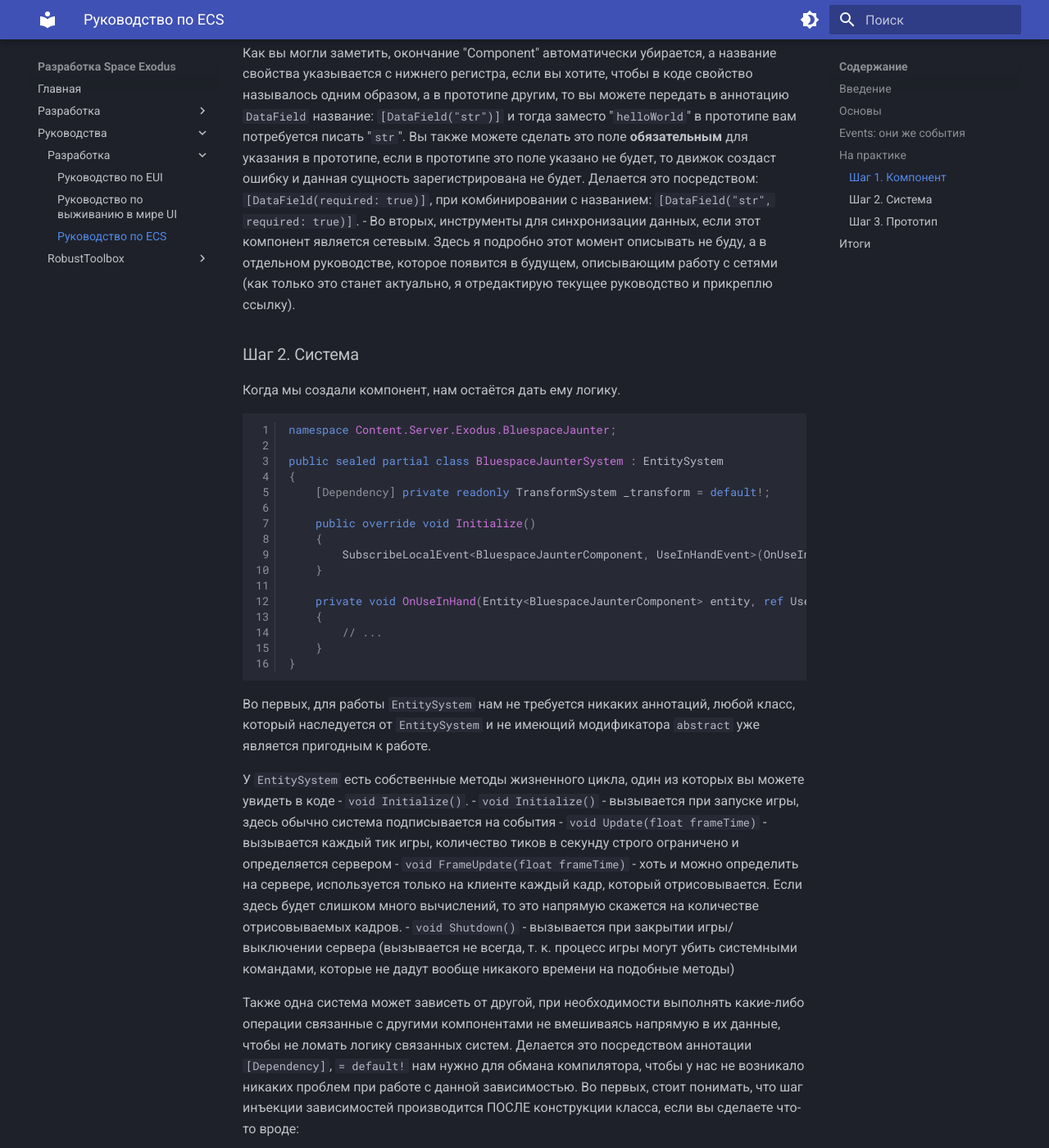
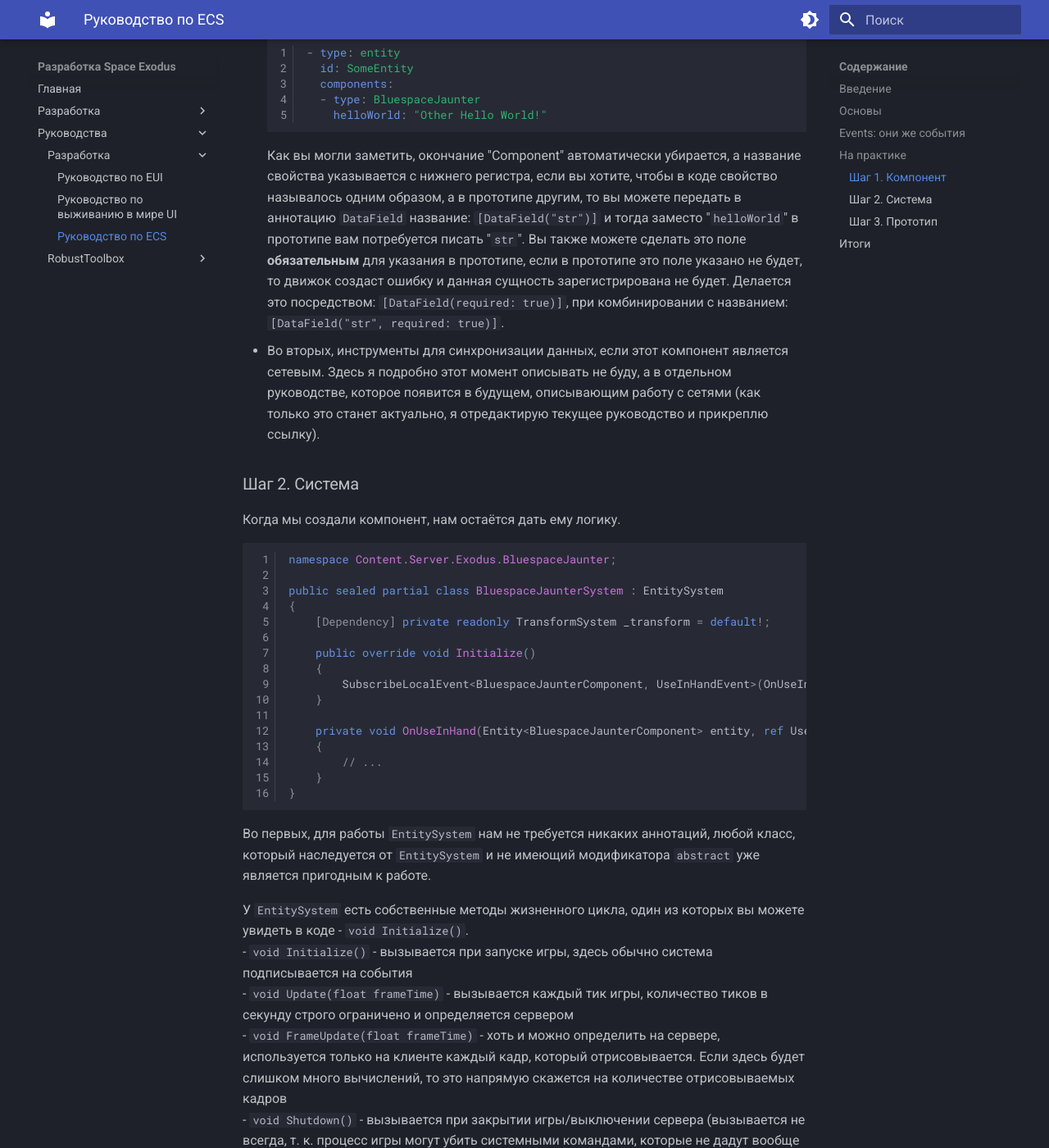
Before and after one commit to space-exodus/space-exodus.github.io, an MkDocs documentation site: the page built from docs/development/ss14/ecs.md, in a window 1280 px wide and 1400 px high, scrolled down 3749 px. Shown: the whole window at 82% size. Built offline with MkDocs 1.6.1 and Material for MkDocs 9.7.7, drawn with Linux system fonts in a browser that asks for light colours; some of the changed text lies outside the part shown.

Commit message:
Fix ECS page typos

````diff
--- a/docs/development/ss14/ecs.md
+++ b/docs/development/ss14/ecs.md
@@ -51,7 +53,7 @@ title: Руководство по ECS
 
 ### Шаг 1. Компонент
 
-Вы ведь внимательно читали [Введение](#введение)? Чтобы наша сущность (`Entity`) получила свойство телепортировать в случайную точку на станции, нам нужно дать ему компонент. Так как логику пишем мы, то этот компонент создать должны мы.
+Вы ведь внимательно читали [Введение](#_1)? Чтобы наша сущность (`Entity`) получила свойство телепортировать в случайную точку на станции, нам нужно дать ему компонент. Так как логику пишем мы, то этот компонент создать должны мы.
 
 В первую очередь давайте по-рассуждаем, а где должен быть компонент? У клиента? У сервера? Или он нужен им обоим? Можно подумать, "если клиенту нужно активировать предмет в своей руке, то, должно быть, он должен быть доступен клиенту", но это неверно. Так как вычисления должны происходить на стороне сервера (конечно, вам никто не мешает выполнить телепортацию на стороне клиента, только сервер не признает такую операцию и реальное положение персонажа останется там же, где он был, стоит понимать - у клиента есть власть только над **отображением** данных), то и располагаться компонент должен на сервере, а клиенту он не требуется, поскольку активация предметов происходит при помощи системы `InteractionSystem`, которая самостоятельно пробрасывает **событие** действия клиента на сервер.
 
@@ -77,6 +79,7 @@ public sealed partial class BluespaceJaunterComponent : Component
 }
 ```
 По сути дела, вы просто добавляете свойство, к которому добавляется аннотация `DataField`. Данная аннотация, очевидно, нужна для того, чтобы игровой движок узнал о существовании нашего поля. Стоит знать, что для работы с этим полем нам, как разработчикам, эта аннотация не требуется, но показав это поле движку движок предоставляет вам:
+
 - Во первых, возможность изменять свойство компонента посредством прототипа
 ```yaml
 - type: entity
@@ -113,10 +116,10 @@ public sealed partial class BluespaceJaunterSystem : EntitySystem
 
 Во первых, для работы `EntitySystem` нам не требуется никаких аннотаций, любой класс, который наследуется от `EntitySystem` и не имеющий модификатора `abstract` уже является пригодным к работе.
 
-У `EntitySystem` есть собственные методы жизненного цикла, один из которых вы можете увидеть в коде - `void Initialize()`.
-- `void Initialize()` - вызывается при запуске игры, здесь обычно система подписывается на события
-- `void Update(float frameTime)` - вызывается каждый тик игры, количество тиков в секунду строго ограничено и определяется сервером
-- `void FrameUpdate(float frameTime)` - хоть и можно определить на сервере, используется только на клиенте каждый кадр, который отрисовывается. Если здесь будет слишком много вычислений, то это напрямую скажется на количестве отрисовываемых кадров.
+У `EntitySystem` есть собственные методы жизненного цикла, один из которых вы можете увидеть в коде - `void Initialize()`.<br>
+- `void Initialize()` - вызывается при запуске игры, здесь обычно система подписывается на события<br>
+- `void Update(float frameTime)` - вызывается каждый тик игры, количество тиков в секунду строго ограничено и определяется сервером<br>
+- `void FrameUpdate(float frameTime)` - хоть и можно определить на сервере, используется только на клиенте каждый кадр, который отрисовывается. Если здесь будет слишком много вычислений, то это напрямую скажется на количестве отрисовываемых кадров<br>
 - `void Shutdown()` - вызывается при закрытии игры/выключении сервера (вызывается не всегда, т. к. процесс игры могут убить системными командами, которые не дадут вообще никакого времени на подобные методы)
 
 Также одна система может зависеть от другой, при необходимости выполнять какие-либо операции связанные с другими компонентами не вмешиваясь напрямую в их данные, чтобы не ломать логику связанных систем. Делается это посредством аннотации `[Dependency]`, `= default!` нам нужно для обмана компилятора, чтобы у нас не возникало никаких проблем при работе с данной зависимостью. Во первых, стоит понимать, что шаг инъекции зависимостей производится ПОСЛЕ конструкции класса, если вы сделаете что-то вроде:
@@ -132,13 +135,14 @@ public sealed partial class BluespaceJaunterSystem : EntitySystem
     }
 }
 ```
+
 То вы получите ошибку, говорящую о том, что `_transform` равен `null`. Но в методе `void Initialize` эти зависимости уже есть и там вы уже можете обращаться к ним без каких-либо проблем.
 
 Подписывание на события происходит посредством метода `SubscribeLocalEvent<Component, Event>(Handler)`, где `Handler` - приватный метод текущей системы.
 
-Также у нас есть ряд методов, используемых для оперирования компонентами:
-- `Component GetComp<Component>(EntityUid)` - возвращает указанный компонент, при отсутствии компонента выкинет не критическую ошибку, но неприятную, последствий много и заместо большой стены объяснений проще сказать, что этот метод не следует использовать без абсолютной уверенности в наличии нужного компонента.
-- `Component AddComp<Component>(EntityUid)` - добавляет сущности указанный компонент и возвращает его экземпляр для дальнейшей работы
+Также у нас есть ряд методов, используемых для оперирования компонентами:<br>
+- `Component GetComp<Component>(EntityUid)` - возвращает указанный компонент, при отсутствии компонента выкинет не критическую ошибку, но неприятную, последствий много и заместо большой стены объяснений проще сказать, что этот метод не следует использовать без абсолютной уверенности в наличии нужного компонента.<br>
+- `Component AddComp<Component>(EntityUid)` - добавляет сущности указанный компонент и возвращает его экземпляр для дальнейшей работы<br>
 - `bool TryGetComp<Component>(EntityUid, out var Component?)` - проверяет наличие компонента, если компонент отсутствует, то вернёт значение `false`, а компонент в конструкции `out var` будет равен `null`, если компонент имеется, то вернёт значение `true`, а в `out var` сам компонент. Также следует отметить о наличии метки для компилятора, которая выполняет проверку на `null` и заместо сравнений с `null` вы можете проверить только значение `bool`, которое вернул метод. Если коротко, то применяется он так:
 ```cs
 if (!TryComp<Component>(uid, out var component))
````
Also changed, not shown: other parts of docs/development/ss14/ecs.md (+7 -5 lines).
